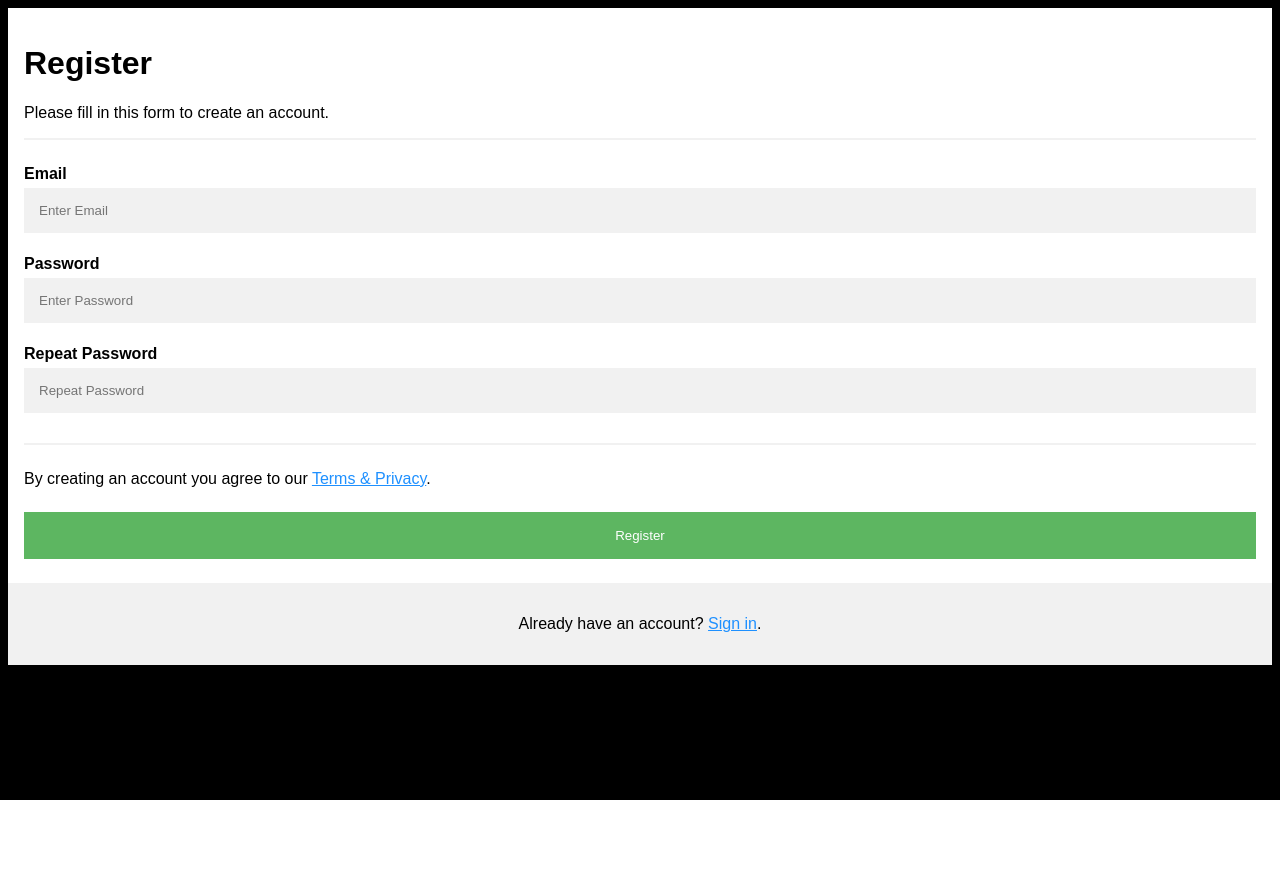
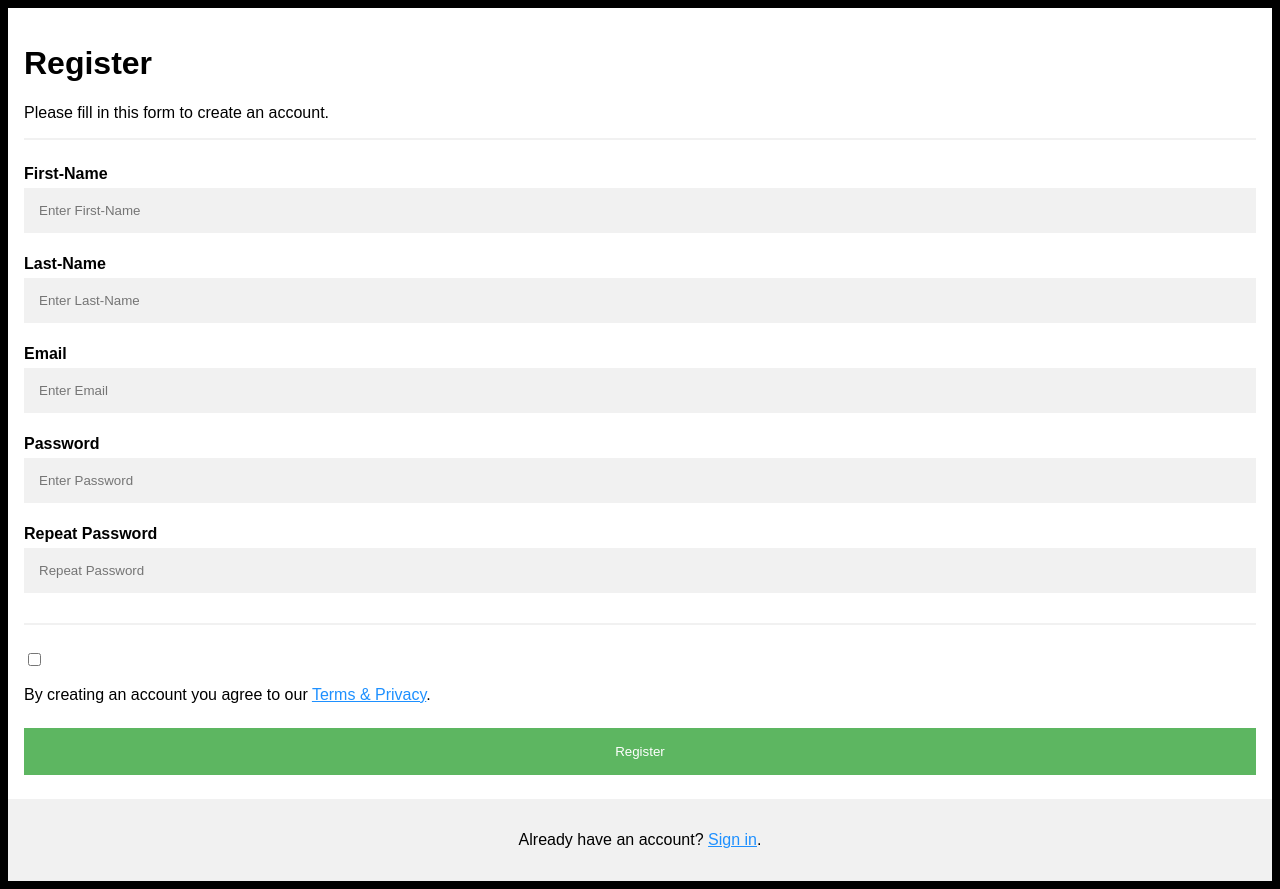
Before and after one commit to bholanathbarik9748/The-Pizza-Shop-WebSite, a Django app: page /creteAcc/ in a window 1280 px wide. Before the commit the page ends 800 px from the top, so only its background shows below. Run offline with Django 3.2, Linux system fonts and the light colour scheme.

Commit message:
try to connect creteAcc page to html but it is not work right now and improve docs

```diff
--- a/managers/urls.py
+++ b/managers/urls.py
@@ -13,4 +13,5 @@
     path("payment/", views.payment, name="payment"),
     path("cp/", views.cp, name="cp"),
     path("OrderOnline/", views.OrderOnline, name="OrderOnline"),
+
 ] + static(settings.MEDIA_URL, document_root=settings.MEDIA_ROOT)
--- a/managers/views.py
+++ b/managers/views.py
@@ -1,5 +1,6 @@
-from django.shortcuts import render
+from django.shortcuts import redirect, render
 from .models import item, ANTIPASTO, BURGUR, SAMOSA
+from django.contrib.auth.models import User, auth
 
 # Create your views here.
 
@@ -17,7 +18,22 @@
 
 
 def creteAcc(request):
-    return render(request, 'creteAcc.html')
+
+    if request.method == 'POST':
+        first_name = request.POST['First_Name']
+        Last_Name = request.POST['Last_Name']
+        email = request.POST['email']
+        psw = request.POST['psw']
+        psw_repeat = request.POST['psw_repeat']
+
+        user = User.objects.create_user(
+            first_name=first_name, Last_Name=Last_Name, email=email, psw=psw, psw_repeat=psw_repeat)
+        user.save()
+
+        print('User Created')
+        return redirect('')
+    else:
+        return render(request, 'creteAcc.html')
 
 
 def loginAcc(request):
@@ -26,6 +42,7 @@
 
 def payment(request):
     return render(request, 'payment.html')
+
 
 def cp(request):
     return render(request, 'cp.html')
--- a/templates/creteAcc.html
+++ b/templates/creteAcc.html
@@ -74,28 +74,37 @@
 
 <body>
 
-    <form action="/action_page.php">
+    <form action="creteAcc" method="POST">
+        {% csrf_token %}
         <div class="container">
             <h1>Register</h1>
             <p>Please fill in this form to create an account.</p>
             <hr>
 
-            <label for="email"><b>Email</b></label>
+            <label><b>First-Name</b></label>
+            <input type="text" placeholder="Enter First-Name" name="First_Name" id="email" required>
+
+            <label><b>Last-Name</b></label>
+            <input type="text" placeholder="Enter Last-Name" name="Last_Name" id="email" required>
+
+            <label><b>Email</b></label>
             <input type="text" placeholder="Enter Email" name="email" id="email" required>
 
-            <label for="psw"><b>Password</b></label>
+            <label><b>Password</b></label>
             <input type="password" placeholder="Enter Password" name="psw" id="psw" required>
 
-            <label for="psw-repeat"><b>Repeat Password</b></label>
-            <input type="password" placeholder="Repeat Password" name="psw-repeat" id="psw-repeat" required>
+            <label><b>Repeat Password</b></label>
+            <input type="password" placeholder="Repeat Password" name="psw_repeat" id="psw-repeat" required>
             <hr>
+            <input type="checkbox" required>
             <p>By creating an account you agree to our <a href="#">Terms & Privacy</a>.</p>
+
 
             <button type="submit" class="registerbtn">Register</button>
         </div>
 
         <div class="container signin">
-            <p>Already have an account? <a href="{% url 'loginAcc' %}">Sign in</a>.</p>
+            <p>Already have an account? <a href="{% url 'OrderOnline' %}">Sign in</a>.</p>
         </div>
     </form>
 
```
